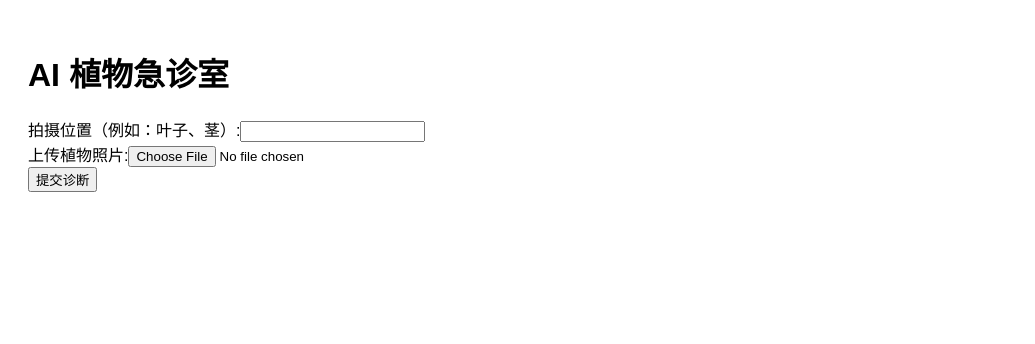
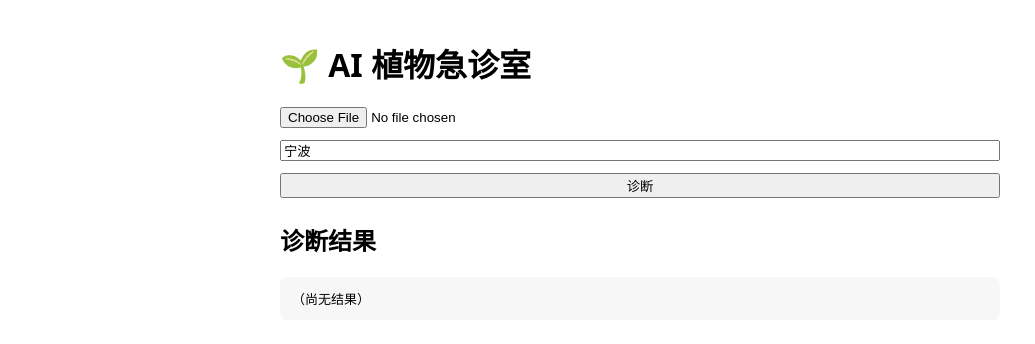
Before and after one commit to kelven-jing/plant-diagnosis, a Next.js app: page / in a window 1280 px wide. Shown: the top 344 px of the page, without its empty margins (0-1035 px from the left). Built offline with nearby package versions, Linux system fonts and the light colour scheme.

Commit message:
Update index.js

```diff
--- a/pages/index.js
+++ b/pages/index.js
@@ -1,59 +1,74 @@
+// pages/index.js
 import { useState } from "react";
 
 export default function Home() {
-  const [position, setPosition] = useState("");
   const [file, setFile] = useState(null);
+  const [position, setPosition] = useState("宁波");
   const [result, setResult] = useState(null);
   const [loading, setLoading] = useState(false);
 
-  const handleSubmit = async (e) => {
+  const onSubmit = async (e) => {
     e.preventDefault();
     if (!file) {
-      alert("请上传一张图片");
+      alert("请先选择一张图片");
       return;
     }
+    setLoading(true);
+    setResult(null);
+    try {
+      const fd = new FormData();
+      fd.append("picture", file);
+      fd.append("position", position);
 
-    const formData = new FormData();
-    formData.append("position", position);
-    formData.append("file", file);
-
-    setLoading(true);
-    const res = await fetch("/api/diagnose", {
+      const resp = await fetch("/api/diagnose", {
         method: "POST",
-      body: formData,
+        body: fd,
       });
-    const data = await res.json();
+      const data = await resp.json();
       setResult(data);
+    } catch (err) {
+      setResult({ error: "请求失败", detail: String(err) });
+    } finally {
       setLoading(false);
+    }
   };
 
   return (
-    <div style={{ padding: "20px", fontFamily: "sans-serif" }}>
-      <h1>AI 植物急诊室</h1>
-      <form onSubmit={handleSubmit}>
-        <div>
-          <label>拍摄位置（例如：叶子、茎）:</label>
+    <div style={{ maxWidth: 720, margin: "40px auto", fontFamily: "system-ui, -apple-system" }}>
+      <h1>🌱 AI 植物急诊室</h1>
+
+      <form onSubmit={onSubmit} style={{ display: "grid", gap: 12 }}>
         <input
-            type="text"
+          type="file"
+          accept="image/*"
+          onChange={(e) => setFile(e.target.files?.[0] || null)}
+        />
+        <input
+          placeholder="拍摄位置，如：宁波"
           value={position}
           onChange={(e) => setPosition(e.target.value)}
-            required
         />
-        </div>
-        <div>
-          <label>上传植物照片:</label>
-          <input type="file" accept="image/*" onChange={(e) => setFile(e.target.files[0])} required />
-        </div>
         <button type="submit" disabled={loading}>
-          {loading ? "诊断中..." : "提交诊断"}
+          {loading ? "诊断中..." : "诊断"}
         </button>
       </form>
 
-      {result && (
-        <div style={{ marginTop: "20px" }}>
-          <h2>诊断结果</h2>
-          <pre>{JSON.stringify(result, null, 2)}</pre>
-        </div>
+      <h2 style={{ marginTop: 24 }}>诊断结果</h2>
+      <pre style={{ background: "#f7f7f8", padding: 12, borderRadius: 8, overflow: "auto" }}>
+        {result ? JSON.stringify(result, null, 2) : "（尚无结果）"}
+      </pre>
+
+      {result?.sentence && (
+        <>
+          <h3>📝 诊断结论</h3>
+          <p>{result.sentence}</p>
+        </>
+      )}
+      {result?.solution && (
+        <>
+          <h3>🧰 解决方案</h3>
+          <p>{result.solution}</p>
+        </>
       )}
     </div>
   );
```
Lines whose indentation alone changed are shown as unchanged.
